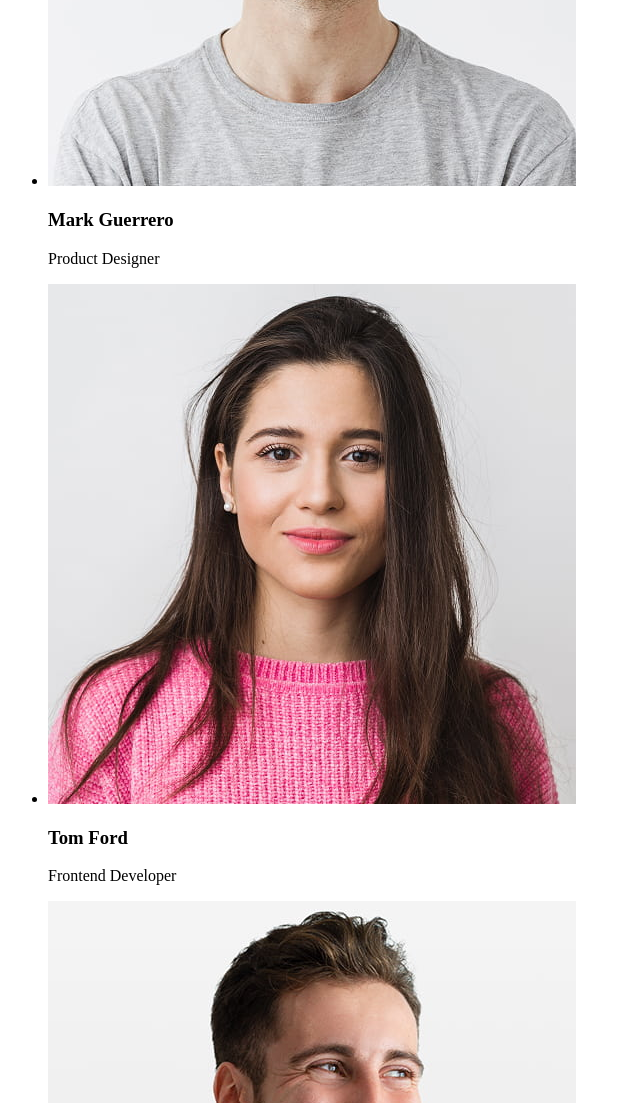
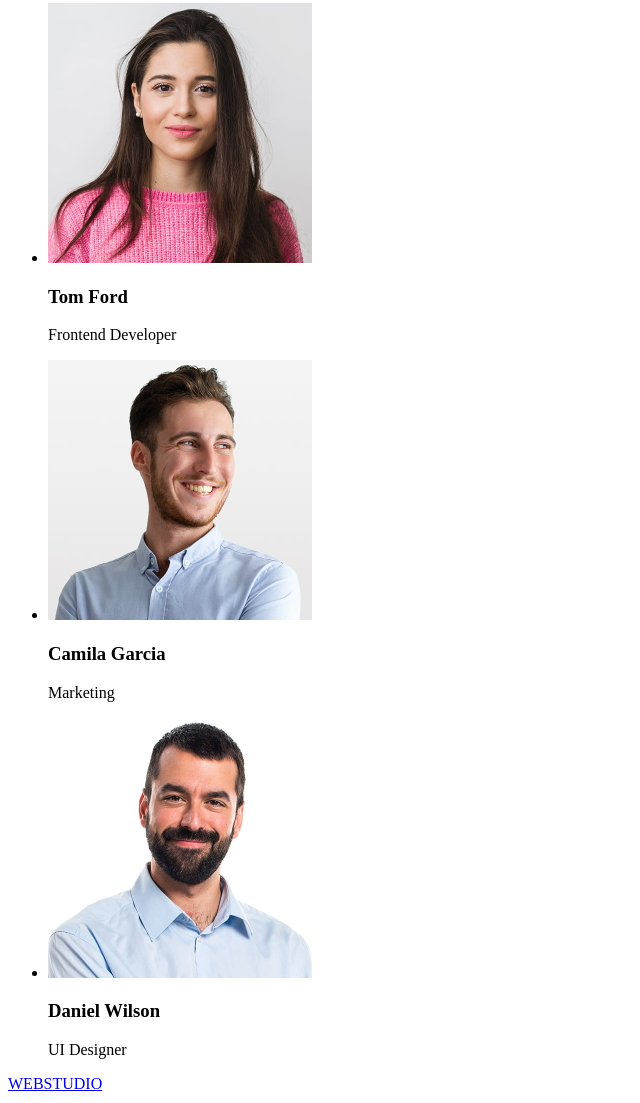
Before and after one commit to Atom1530/goit-markup-hw-01, a plain HTML site: page index.html in a window 1280 px wide. Shown: the part 949-2052 px from the top of the page, without its empty margins (0-640 px from the left). Drawn offline with Linux system fonts and the light colour scheme.

Commit message:
new version was updated

```diff
--- a/index.html
+++ b/index.html
@@ -7,8 +7,9 @@
     <link rel="stylesheet" href="./css/styles.css" />
   </head>
   <body>
+
     <header>
-      <span class="logo">WEBSTUDIO</span>
+      <a href="/">WEBSTUDIO</a>
       <nav>
         <ul>
           <li><a href="#">Studio</a></li>
@@ -18,18 +19,15 @@
       </nav>
       <address class="contact">
         <a href="mailto:info@devstudio.com">info@devstudio.com</a>
-        <span>+11 (000) 111-11-11</span>
+        <a href="tel:+11 (000) 111-11-11">+11 (000) 111-11-11</a>
       </address>
     </header>
 
-    <main>
-      <form>
-        <input type="text" name="email" />
-      </form>
       <section>
         <h1>Effective Solutions for Your Business Order Service</h1>
         <button>Order Services</button>
       </section>
+
       <section>
         <h3>Strategy</h3>
         <p>
@@ -52,26 +50,47 @@
           passion for problem-solving.
         </p>
       </section>
+
       <section>
         <h2>Our Team</h2>
         <ul>
           <li>
-            <img src="/images/img.jpg" />
+            <img
+              src="/images/img.jpg"
+              alt="Member of the Team 1"
+              width="264"
+              height="260"
+            />
             <h3>Mark Guerrero</h3>
             <p>Product Designer</p>
           </li>
           <li>
-            <img src="/images/img-1.jpg" />
+            <img
+              src="/images/img-1.jpg"
+              alt="Member of the Team 2"
+              width="264"
+              height="260"
+            />
             <h3>Tom Ford</h3>
             <p>Frontend Developer</p>
           </li>
           <li>
-            <img src="/images/img-2.jpg" />
+            <img
+              src="/images/img-2.jpg"
+              alt="Member of the Team 3"
+              width="264"
+              height="260"
+            />
             <h3>Camila Garcia</h3>
             <p>Marketing</p>
           </li>
           <li>
-            <img src="/images/img-4.jpg" />
+            <img
+              src="/images/img-3.jpg"
+              alt="Member of the Team 4"
+              width="264"
+              height="260"
+            />
             <h3>Daniel Wilson</h3>
             <p>UI Designer</p>
           </li>
@@ -79,7 +98,7 @@
       </section>
     </main>
     <footer>
-      <span class="logo">WEBSTUDIO</span>
+      <a href="/">WEBSTUDIO</a>
       <p>
         Increase the flow of customers and sales for your business with digital
         marketing & growth solutions.
```
